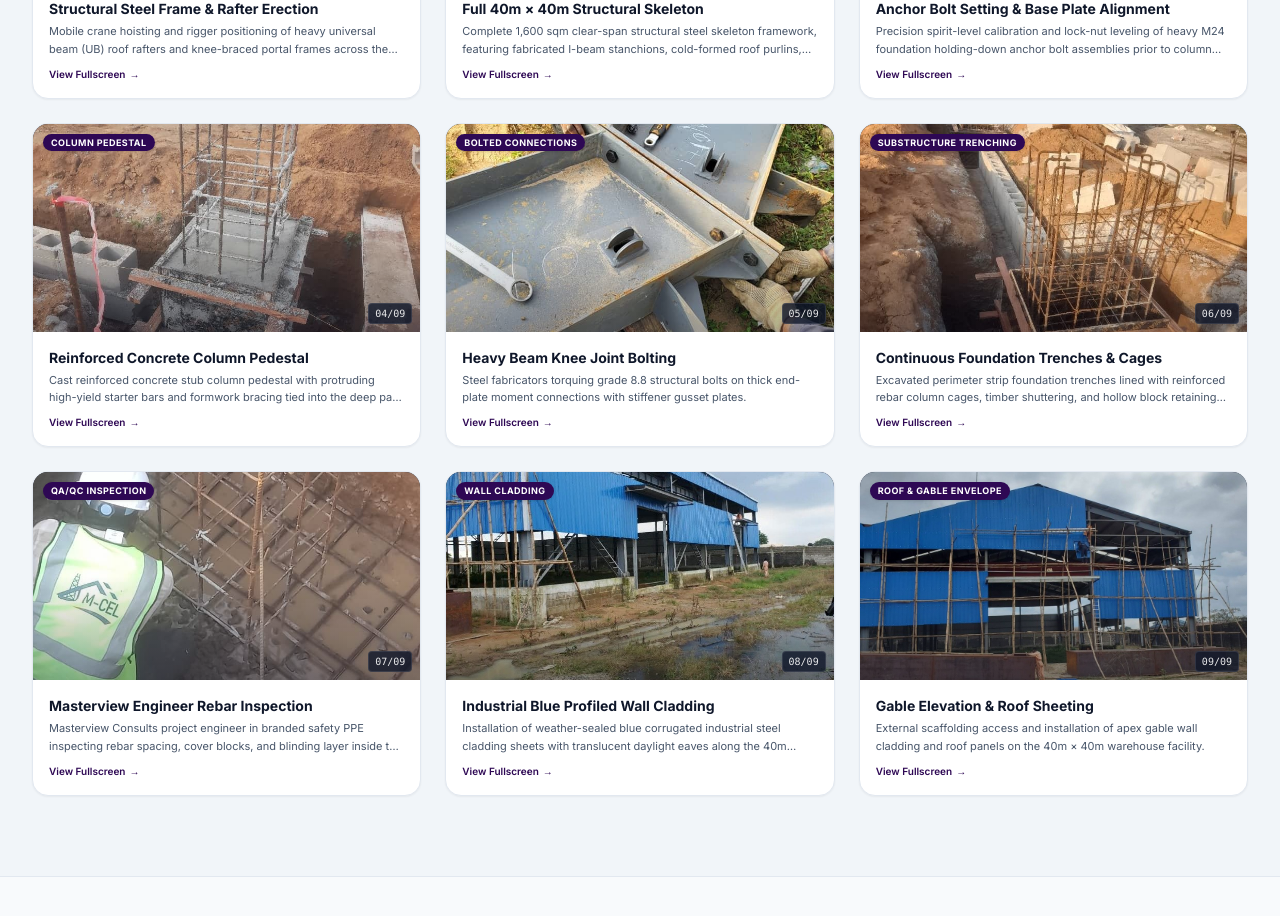
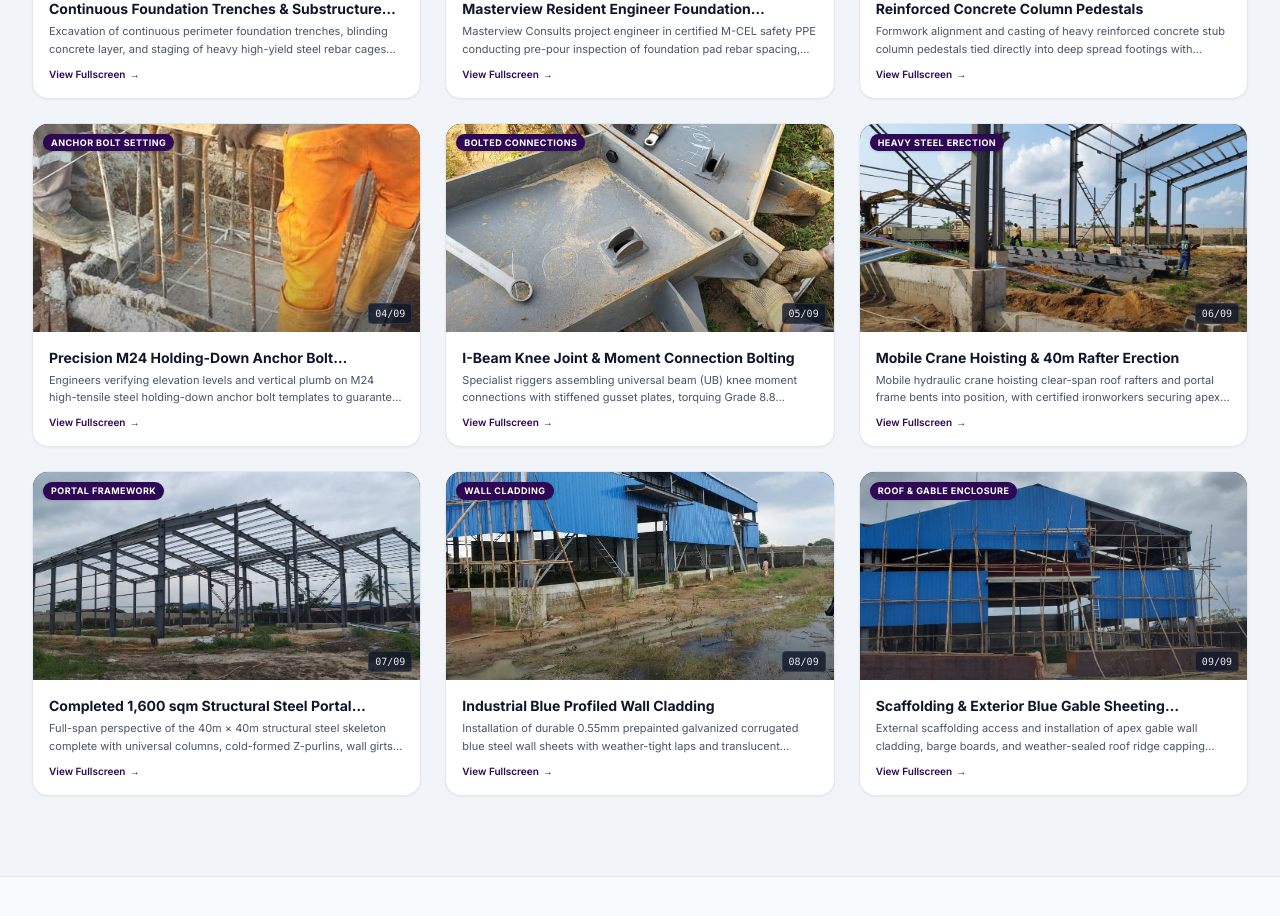
Before and after one commit to NATION-eng/masterviewcel, a Next.js app: page /projects in a window 1280 px wide. Shown: the part 6020-6936 px from the top of the page. Built offline with nearby package versions, Linux system fonts and the light colour scheme; no server answers.

Commit message:
feat: refine Horandez warehouse construction sequence and technical descriptions

```diff
--- a/app/projects/page.tsx
+++ b/app/projects/page.tsx
@@ -119,58 +119,58 @@ const nlngGallery = [
 
 const horandezGallery = [
   {
-    src: "/images/horandez/horandez-1-steel-erection.jpg",
-    title: "Structural Steel Frame & Rafter Erection",
-    desc: "Mobile crane hoisting and rigger positioning of heavy universal beam (UB) roof rafters and knee-braced portal frames across the 40m clear span.",
-    phase: "Steel Erection"
-  },
-  {
-    src: "/images/horandez/horandez-2-portal-frame.jpg",
-    title: "Full 40m × 40m Structural Skeleton",
-    desc: "Complete 1,600 sqm clear-span structural steel skeleton framework, featuring fabricated I-beam stanchions, cold-formed roof purlins, and wall girts.",
-    phase: "Portal Framework"
-  },
-  {
-    src: "/images/horandez/horandez-3-anchor-bolts.jpg",
-    title: "Anchor Bolt Setting & Base Plate Alignment",
-    desc: "Precision spirit-level calibration and lock-nut leveling of heavy M24 foundation holding-down anchor bolt assemblies prior to column base plate grouting.",
-    phase: "Anchor Bolt Setting"
-  },
-  {
-    src: "/images/horandez/horandez-4-column-pedestal.jpg",
-    title: "Reinforced Concrete Column Pedestal",
-    desc: "Cast reinforced concrete stub column pedestal with protruding high-yield starter bars and formwork bracing tied into the deep pad foundation.",
-    phase: "Column Pedestal"
-  },
-  {
-    src: "/images/horandez/horandez-5-beam-joint-assembly.jpg",
-    title: "Heavy Beam Knee Joint Bolting",
-    desc: "Steel fabricators torquing grade 8.8 structural bolts on thick end-plate moment connections with stiffener gusset plates.",
-    phase: "Bolted Connections"
-  },
-  {
     src: "/images/horandez/horandez-6-foundation-trenches.jpg",
-    title: "Continuous Foundation Trenches & Cages",
-    desc: "Excavated perimeter strip foundation trenches lined with reinforced rebar column cages, timber shuttering, and hollow block retaining walls.",
+    title: "Continuous Foundation Trenches & Substructure Rebar",
+    desc: "Excavation of continuous perimeter foundation trenches, blinding concrete layer, and staging of heavy high-yield steel rebar cages along the 40m building perimeter.",
     phase: "Substructure Trenching"
   },
   {
     src: "/images/horandez/horandez-7-mcel-engineer-rebar.jpg",
-    title: "Masterview Engineer Rebar Inspection",
-    desc: "Masterview Consults project engineer in branded safety PPE inspecting rebar spacing, cover blocks, and blinding layer inside the foundation pit.",
+    title: "Masterview Resident Engineer Foundation Inspection",
+    desc: "Masterview Consults project engineer in certified M-CEL safety PPE conducting pre-pour inspection of foundation pad rebar spacing, cover blocks, and pit dewatering.",
     phase: "QA/QC Inspection"
+  },
+  {
+    src: "/images/horandez/horandez-4-column-pedestal.jpg",
+    title: "Reinforced Concrete Column Pedestals",
+    desc: "Formwork alignment and casting of heavy reinforced concrete stub column pedestals tied directly into deep spread footings with exposed high-tensile starter bars.",
+    phase: "Column Pedestals"
+  },
+  {
+    src: "/images/horandez/horandez-3-anchor-bolts.jpg",
+    title: "Precision M24 Holding-Down Anchor Bolt Alignment",
+    desc: "Engineers verifying elevation levels and vertical plumb on M24 high-tensile steel holding-down anchor bolt templates to guarantee sub-millimeter tolerances for column base plates.",
+    phase: "Anchor Bolt Setting"
+  },
+  {
+    src: "/images/horandez/horandez-5-beam-joint-assembly.jpg",
+    title: "I-Beam Knee Joint & Moment Connection Bolting",
+    desc: "Specialist riggers assembling universal beam (UB) knee moment connections with stiffened gusset plates, torquing Grade 8.8 structural bolts prior to crane lifting.",
+    phase: "Bolted Connections"
+  },
+  {
+    src: "/images/horandez/horandez-1-steel-erection.jpg",
+    title: "Mobile Crane Hoisting & 40m Rafter Erection",
+    desc: "Mobile hydraulic crane hoisting clear-span roof rafters and portal frame bents into position, with certified ironworkers securing apex connections at elevation.",
+    phase: "Heavy Steel Erection"
+  },
+  {
+    src: "/images/horandez/horandez-2-portal-frame.jpg",
+    title: "Completed 1,600 sqm Structural Steel Portal Skeleton",
+    desc: "Full-span perspective of the 40m × 40m structural steel skeleton complete with universal columns, cold-formed Z-purlins, wall girts, and overhead crane runway beams.",
+    phase: "Portal Framework"
   },
   {
     src: "/images/horandez/horandez-8-side-cladding.jpg",
     title: "Industrial Blue Profiled Wall Cladding",
-    desc: "Installation of weather-sealed blue corrugated industrial steel cladding sheets with translucent daylight eaves along the 40m warehouse facade.",
+    desc: "Installation of durable 0.55mm prepainted galvanized corrugated blue steel wall sheets with weather-tight laps and translucent polycarbonate daylighting panels.",
     phase: "Wall Cladding"
   },
   {
     src: "/images/horandez/horandez-9-gable-roof-cladding.jpg",
-    title: "Gable Elevation & Roof Sheeting",
-    desc: "External scaffolding access and installation of apex gable wall cladding and roof panels on the 40m × 40m warehouse facility.",
-    phase: "Roof & Gable Envelope"
+    title: "Scaffolding & Exterior Blue Gable Sheeting Installation",
+    desc: "External scaffolding access and installation of apex gable wall cladding, barge boards, and weather-sealed roof ridge capping across the warehouse envelope.",
+    phase: "Roof & Gable Enclosure"
   },
 ];
 
```
